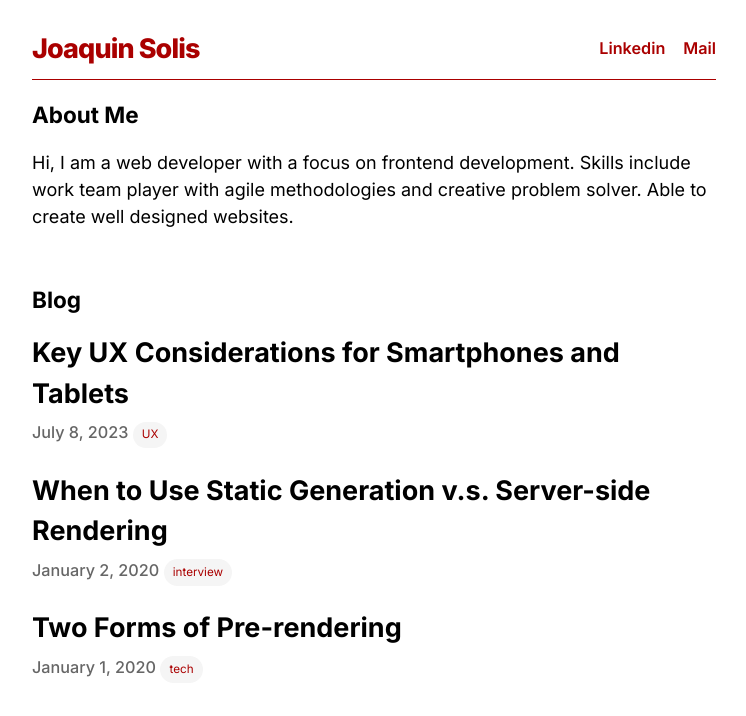
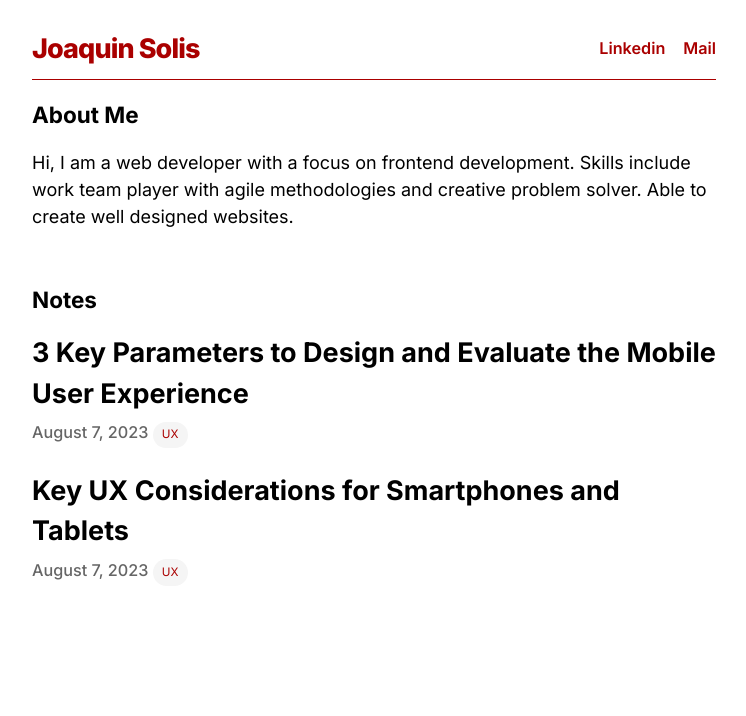
Before and after one commit to solisjoaquin/my-blog, a Next.js app: page / in a window 1280 px wide. Shown: the top 716 px of the page, without its empty margins (266-1012 px from the left). Built offline with nearby package versions, Linux system fonts and the light colour scheme.

Commit message:
add a new post about ux and modify title

```diff
--- a/pages/index.js
+++ b/pages/index.js
@@ -18,7 +18,7 @@ export default function Home({ allPostsData }) {
           solver. Able to create well designed websites.
         </p>
 
-        <h2 className={utilStyles.headingLg}>Blog</h2>
+        <h2 className={utilStyles.headingLg}>Notes</h2>
         <ul className={utilStyles.list}>
           {allPostsData.map(({ id, date, title, label }) => (
             <li className={utilStyles.listItem} key={id}>
--- a/posts/pre-rendering.md
+++ /dev/null
@@ -1,12 +0,0 @@
----
-title: "Two Forms of Pre-rendering"
-date: "2020-01-01"
-label: "tech"
----
-
-Next.js has two forms of pre-rendering: **Static Generation** and **Server-side Rendering**. The difference is in **when** it generates the HTML for a page.
-
-- **Static Generation** is the pre-rendering method that generates the HTML at **build time**. The pre-rendered HTML is then _reused_ on each request.
-- **Server-side Rendering** is the pre-rendering method that generates the HTML on **each request**.
-
-Importantly, Next.js lets you **choose** which pre-rendering form to use for each page. You can create a "hybrid" Next.js app by using Static Generation for most pages and using Server-side Rendering for others.
--- a/posts/ssg-ssr.md
+++ /dev/null
@@ -1,20 +0,0 @@
----
-title: "When to Use Static Generation v.s. Server-side Rendering"
-date: "2020-01-02"
-label: "interview"
----
-
-We recommend using **Static Generation** (with and without data) whenever possible because your page can be built once and served by CDN, which makes it much faster than having a server render the page on every request.
-
-You can use Static Generation for many types of pages, including:
-
-- Marketing pages
-- Blog posts
-- E-commerce product listings
-- Help and documentation
-
-You should ask yourself: "Can I pre-render this page **ahead** of a user's request?" If the answer is yes, then you should choose Static Generation.
-
-On the other hand, Static Generation is **not** a good idea if you cannot pre-render a page ahead of a user's request. Maybe your page shows frequently updated data, and the page content changes on every request.
-
-In that case, you can use **Server-Side Rendering**. It will be slower, but the pre-rendered page will always be up-to-date. Or you can skip pre-rendering and use client-side JavaScript to populate data.
--- a/posts/ux-mobile-tablet.md
+++ b/posts/ux-mobile-tablet.md
@@ -1,6 +1,6 @@
 ---
 title: "Key UX Considerations for Smartphones and Tablets"
-date: "2023-07-08"
+date: "2023-08-07"
 label: "UX"
 ---
 
--- /dev/null
+++ b/posts/vip-way.md
@@ -0,0 +1,13 @@
+---
+title: "3 Key Parameters to Design and Evaluate the Mobile User Experience"
+date: "2023-08-07"
+label: "UX"
+---
+
+The mobile UX design is defined in three ways: Visual, Interruptible and Playful. You can keep these parameters in mind while you design and evaluate your mobile experiences.
+
+- **Visual**: Do the layouts work, are the controls (such as buttons and form fields) visible, do each of the elements have sufficient contrast?
+
+- **Interruptible**: Can the user pick up a task or navigate easily after an interruption? Are related elements spaced properly so that users don’t accidentally commit errors?
+
+- **Playful**: Does the interface consider the user’s emotional or social context?
```
